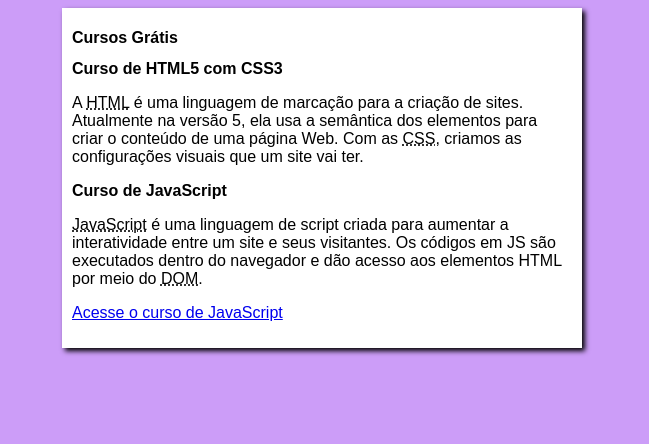
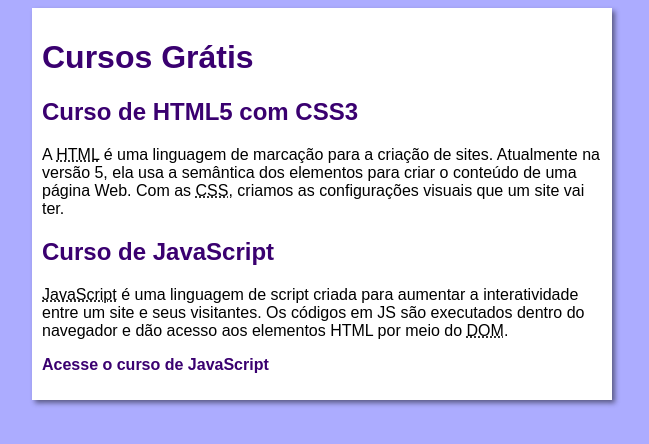
Before and after one commit to GMBaece/projeto-site, a plain HTML site: page index.html in a window 1280 px wide. Shown: the whole page, without its empty margins (318-967 px from the left). Drawn offline with Linux system fonts and the light colour scheme.

Commit message:
Update conteúdo

```diff
--- a/estilos.style.css
+++ b/estilos.style.css
@@ -1,17 +1,42 @@
-*{
+* {
     font-family: Arial, Helvetica, sans-serif;
     font-size: 16px;
+}
+
+body {
+    background-color: #acacff;
 
 }
 
-body{
-    background-color: rgb(204, 157, 248);
+main {
+    background-color: white;
+    width: 560px;
+    margin: auto;
+    padding: 10px;
+    box-shadow: 3px 3px 5px rgba(0, 0, 0, 0.473);
 }
 
-main{
-    background-color: white;
-    width: 500px;
-    margin: auto;
-    padding: 10px;
-    box-shadow: 3px 3px 5px rgb(0, 0, 0.473);
+h1 {
+    font-size: 2em;
+    color: rgb(58, 0, 112);
 }
+
+h2 {
+    font-size: 1.5em;
+    color: rgb(58, 0, 112);
+}
+
+img.lado {
+    float: right;
+}
+
+a {
+    text-decoration: none;
+    font-weight: bold;
+    color: rgb(58, 0, 112);
+}
+
+a:hover {
+    text-decoration: underline;
+    color: rgb(26, 26, 255);
+}
```
Also changed, not shown: index.html (+0 -5 lines).
